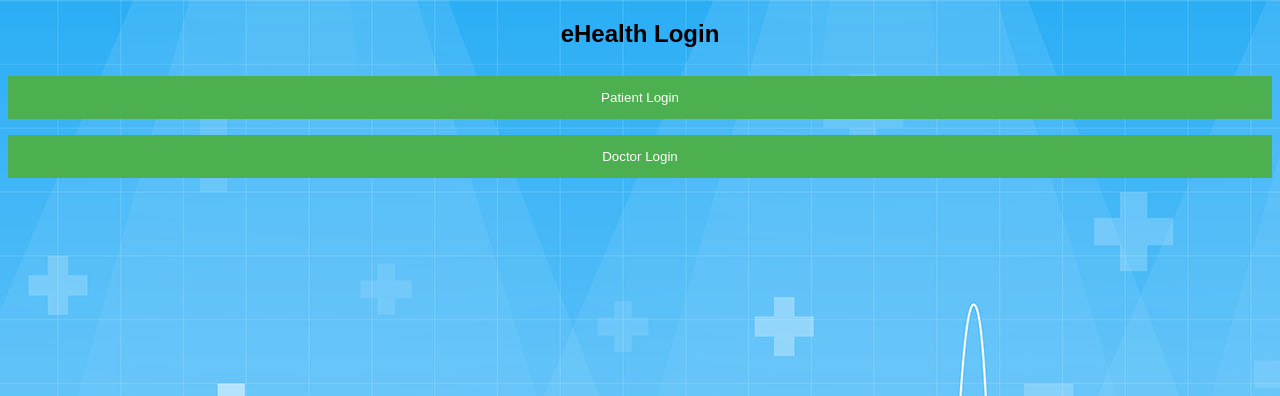
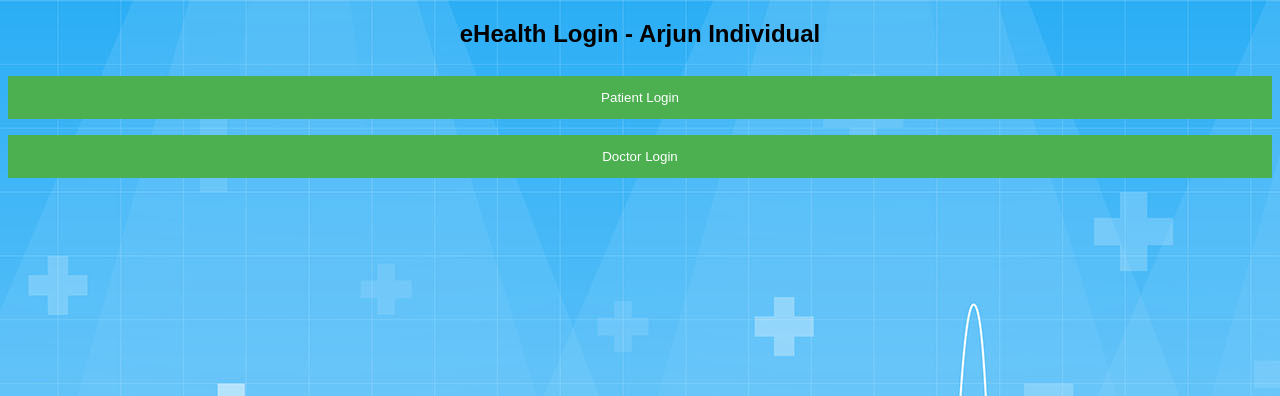
Before and after one commit to Benjie1741/E-Health-System, a PHP site: page /login.php in a window 1280 px wide. Shown: the top 396 px of the page. Run offline with PHP 8.4, Linux system fonts and the light colour scheme.

Commit message:
Arjun individual

```diff
--- a/login.php
+++ b/login.php
@@ -153,7 +153,7 @@ span.psw {
 
 <div>
 
-  <h2 style="text-align: center;">eHealth Login</h2>
+  <h2 style="text-align: center;">eHealth Login - Arjun Individual</h2>
 
   <button onclick="document.getElementById('id01').style.display='block'" >Patient Login</button>
 
```
